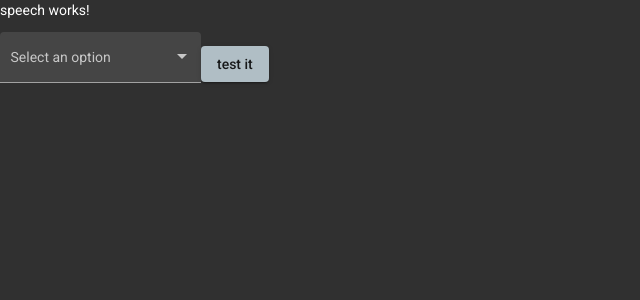
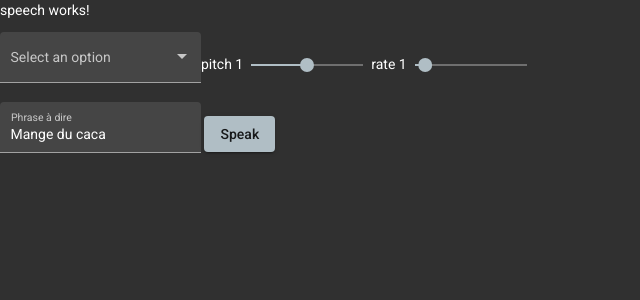
Before and after one commit to plrigaux/vocabulaire, an Angular app: page / in a window 1280 px wide. Shown: the top 300 px of the page, without its empty margins (0-640 px from the left). Built offline with nearby package versions, Linux system fonts and the light colour scheme.

Commit message:
rate and pitch

```diff
--- a/src/app/speech/speech.component.html
+++ b/src/app/speech/speech.component.html
@@ -2,9 +2,35 @@
 
 <mat-form-field appearance="fill">
     <mat-label>Select an option</mat-label>
-    <mat-select [(value)]="voice">
-      <mat-option *ngFor="let v of voices" [value]="v">{{v}}</mat-option>
+    <mat-select [(value)]="selectedVoice">
+      <mat-option *ngFor="let v of voices" [value]="v.name" lang="v.lang">{{v.name}}</mat-option>
     </mat-select>
   </mat-form-field>
 
-  <button mat-raised-button color="accent" (click)="test()">test it</button>
+
+
+    <label >pitch {{pitch}}</label>
+
+  <mat-slider
+  thumbLabel
+  [(ngModel)]="pitch"
+  step="0.1"
+  min="0"
+  max="2"
+  aria-label="units"></mat-slider>
+
+  <label >rate {{rate}}</label>
+
+  <mat-slider
+  thumbLabel
+  [(ngModel)]="rate"
+  step="0.1"
+  min="0.1"
+  max="10"
+  aria-label="units"></mat-slider>
+  <br/>
+<mat-form-field class="example-full-width" appearance="fill">
+    <mat-label>Phrase à dire</mat-label>
+    <input matInput placeholder="Ex. Pizza" [(ngModel)]="textToSpeak" type="text">
+  </mat-form-field>
+ <span>&nbsp;</span><button mat-raised-button color="accent" (click)="test()">Speak</button>
--- a/src/app/speech/speech.component.ts
+++ b/src/app/speech/speech.component.ts
@@ -9,22 +9,57 @@ export class SpeechComponent implements OnInit {
 
   constructor() { }
 
-  voices : SpeechSynthesisVoice[] = [];
-  selected : boolean = false;
-  voice : string = "";
+  voices: SpeechSynthesisVoice[] = [];
+  selectedVoice: string = "";
+  textToSpeak : string = "Mange du caca";
+  pitch : number = 1
+  rate : number = 1
 
   ngOnInit(): void {
-    if(typeof speechSynthesis === 'undefined') {
+    if (typeof speechSynthesis === 'undefined') {
       console.error("no " + speechSynthesis);
     }
 
-    this.voices = speechSynthesis.getVoices();
+    this.voices = window.speechSynthesis.getVoices();
     console.log(this.voices)
+
+
+    if (speechSynthesis.onvoiceschanged !== undefined) {
+      speechSynthesis.onvoiceschanged = () => {
+        this.listVoices()
+      }
+    }
   }
 
-  public test() : void {
-    console.log("test")
-    let to_speak = new SpeechSynthesisUtterance("This is a test");
+  private listVoices() {
+    console.log("list voices")
+    this.voices = speechSynthesis.getVoices();
+
+    this.voices.forEach(voice => {
+
+      let str: string = voice.name + ' (' + voice.lang + ')';
+
+      if (voice.default) {
+        str += ' -- DEFAULT';
+        this.selectedVoice = voice.name;
+      }
+
+      console.log(str)
+      console.log(voice)
+    });
+  }
+
+  public test(): void {
+
+    let to_speak = new SpeechSynthesisUtterance(this.textToSpeak);
+
+    let voice: SpeechSynthesisVoice | undefined = this.voices.find(voice => voice.name == this.selectedVoice);
+    if (voice) {
+      to_speak.voice = voice
+    }
+
+    to_speak.rate = this.rate
+    to_speak.pitch = this.pitch
 
     window.speechSynthesis.speak(to_speak);
   }
```
Also changed, not shown: src/app/app.module.ts (+10 -4 lines).
